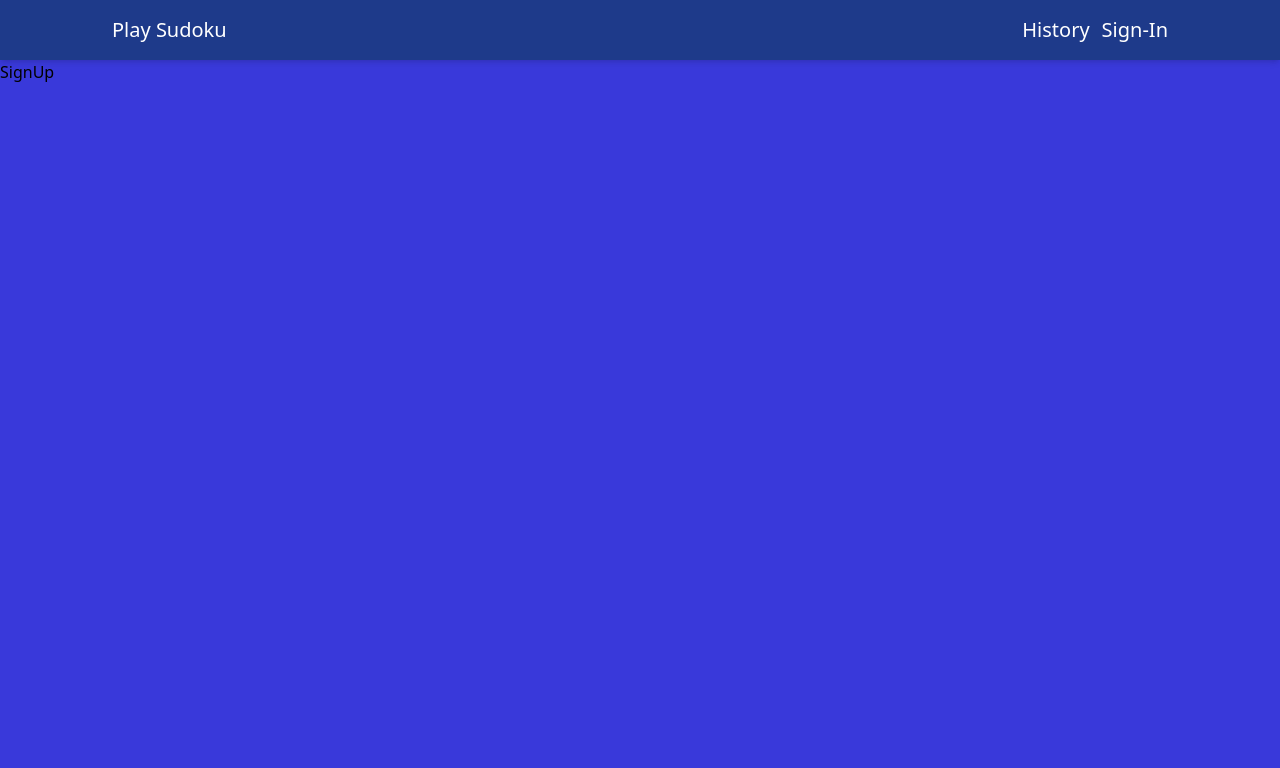
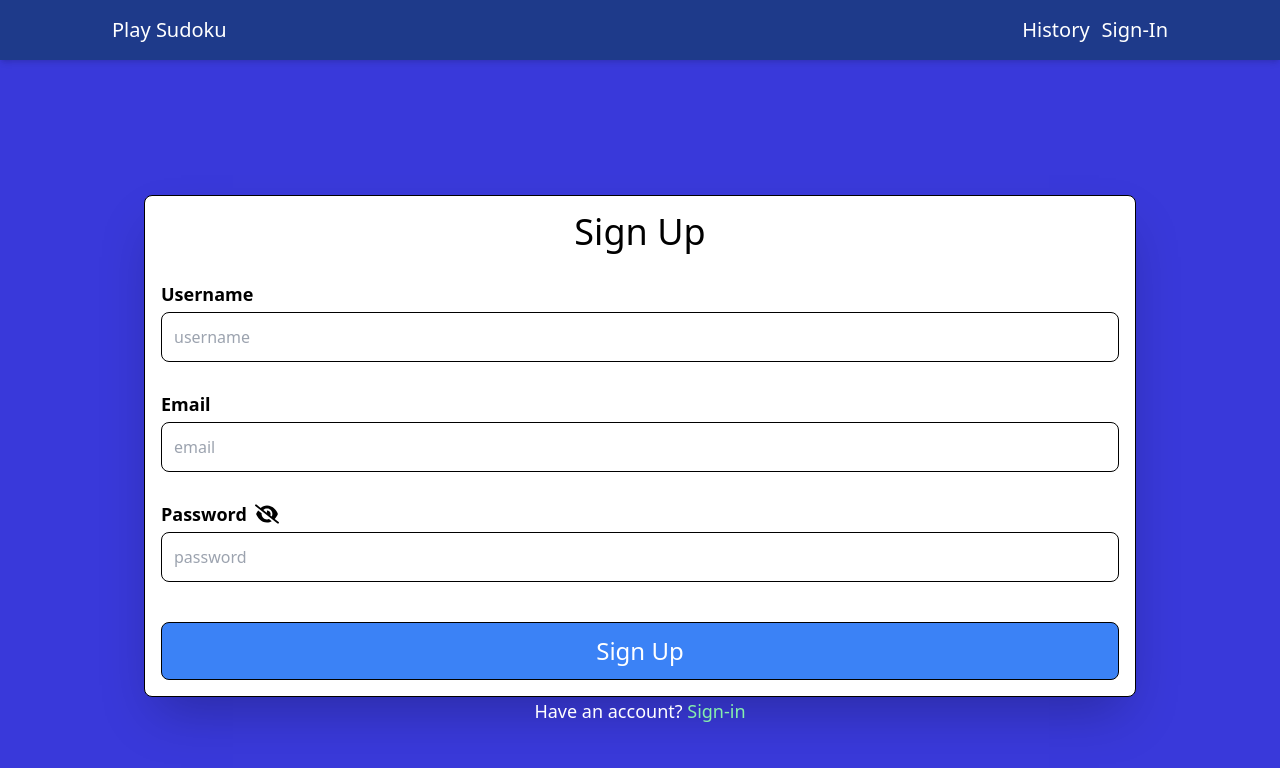
Before and after one commit to mylkner/mern-sudoku, a React (Vite) app in the folder client/: page /sign-up in a window 1280 px wide. Shown: the top 768 px of the page. Built offline with nearby package versions, Linux system fonts and the light colour scheme.

Commit message:
sinup page

```diff
--- a/client/src/pages/SignUp.jsx
+++ b/client/src/pages/SignUp.jsx
@@ -1,5 +1,149 @@
+import { useState } from "react";
+import axios from "axios";
+import { Link } from "react-router-dom";
+import { FaEyeSlash } from "react-icons/fa6";
+import { FaEye } from "react-icons/fa";
+import Spinner from "../components/Spinner";
+
 const SignUp = () => {
-    return <div>SignUp</div>;
+    const initialFormData = {
+        username: "",
+        email: "",
+        password: "",
+    };
+    const [formData, setFormData] = useState(initialFormData);
+    const [loading, setLoading] = useState(false);
+    const [error, setError] = useState(null);
+    const [success, setSuccess] = useState(false);
+    const [passwordView, setPasswordView] = useState("password");
+
+    const classNames = {
+        inputContainer: "flex flex-col gap-1",
+        label: "text-lg font-semibold",
+        input: "w-full border border-black p-3 rounded-lg",
+    };
+
+    const onSubmit = async (e) => {
+        e.preventDefault();
+        setLoading(true);
+        setSuccess(false);
+
+        try {
+            await axios.post("/api/auth/sign-up", formData);
+            setLoading(false);
+            setSuccess(true);
+            setError(null);
+            setFormData(initialFormData);
+        } catch (error) {
+            setError(error.response.data.message);
+            setLoading(false);
+        }
+    };
+
+    const handleChange = (e) => {
+        setFormData({ ...formData, [e.target.id]: e.target.value });
+    };
+
+    const handlePasswordViewChange = () => {
+        passwordView === "text"
+            ? setPasswordView("password")
+            : setPasswordView("text");
+    };
+
+    return (
+        <div className="flex flex-col items-center justify-center w-full h-screen p-5">
+            <form
+                onSubmit={onSubmit}
+                className="w-[80%] bg-white border border-black rounded-lg flex flex-col gap-7 p-4 shadow-2xl"
+            >
+                <h1 className="text-center text-4xl ">Sign Up</h1>
+                <div className={classNames.inputContainer}>
+                    <label htmlFor="username" className={classNames.label}>
+                        Username
+                    </label>
+                    <input
+                        disabled={loading}
+                        id="username"
+                        value={formData.username}
+                        type="text"
+                        onChange={handleChange}
+                        placeholder="username"
+                        className={classNames.input}
+                    />
+                    {error && error.includes("Username") && (
+                        <p className="text-red-500">{error}</p>
+                    )}
+                </div>
+                <div className={classNames.inputContainer}>
+                    <label htmlFor="email" className={classNames.label}>
+                        Email
+                    </label>
+                    <input
+                        disabled={loading}
+                        value={formData.email}
+                        id="email"
+                        type="email"
+                        onChange={handleChange}
+                        placeholder="email"
+                        className={classNames.input}
+                    />
+                    {error && error.includes("Email") && (
+                        <p className="text-red-500">{error}</p>
+                    )}
+                </div>
+                <div className={classNames.inputContainer}>
+                    <span className="flex gap-2 items-center">
+                        <label htmlFor="password" className={classNames.label}>
+                            Password
+                        </label>
+                        {passwordView === "password" ? (
+                            <FaEyeSlash
+                                onClick={handlePasswordViewChange}
+                                className="text-2xl"
+                            />
+                        ) : (
+                            <FaEye
+                                onClick={handlePasswordViewChange}
+                                className="text-2xl"
+                            />
+                        )}
+                    </span>
+                    <input
+                        disabled={loading}
+                        value={formData.password}
+                        id="password"
+                        type={passwordView}
+                        onChange={handleChange}
+                        placeholder="password"
+                        className={classNames.input}
+                    />
+                    {error && error.includes("Password") && (
+                        <p className="text-red-500">{error}</p>
+                    )}
+                </div>
+                {error && error.includes("fields") && (
+                    <p className="text-red-500">{error}</p>
+                )}
+                <button
+                    disabled={loading}
+                    className="disabled:opacity-60 flex justify-center items-center w-full rounded-lg bg-blue-500 border border-black text-white text-2xl p-3 mt-3"
+                >
+                    {loading ? <Spinner /> : "Sign Up"}
+                </button>
+                {success && (
+                    <p className="text-green-600 text-lg font-semibold">
+                        User created Successfully!
+                    </p>
+                )}
+            </form>
+            <p className="text-white text-lg">
+                Have an account?{" "}
+                <Link to="/sign-in" className="hover:underline text-green-300">
+                    Sign-in
+                </Link>
+            </p>
+        </div>
+    );
 };
 
 export default SignUp;
```
